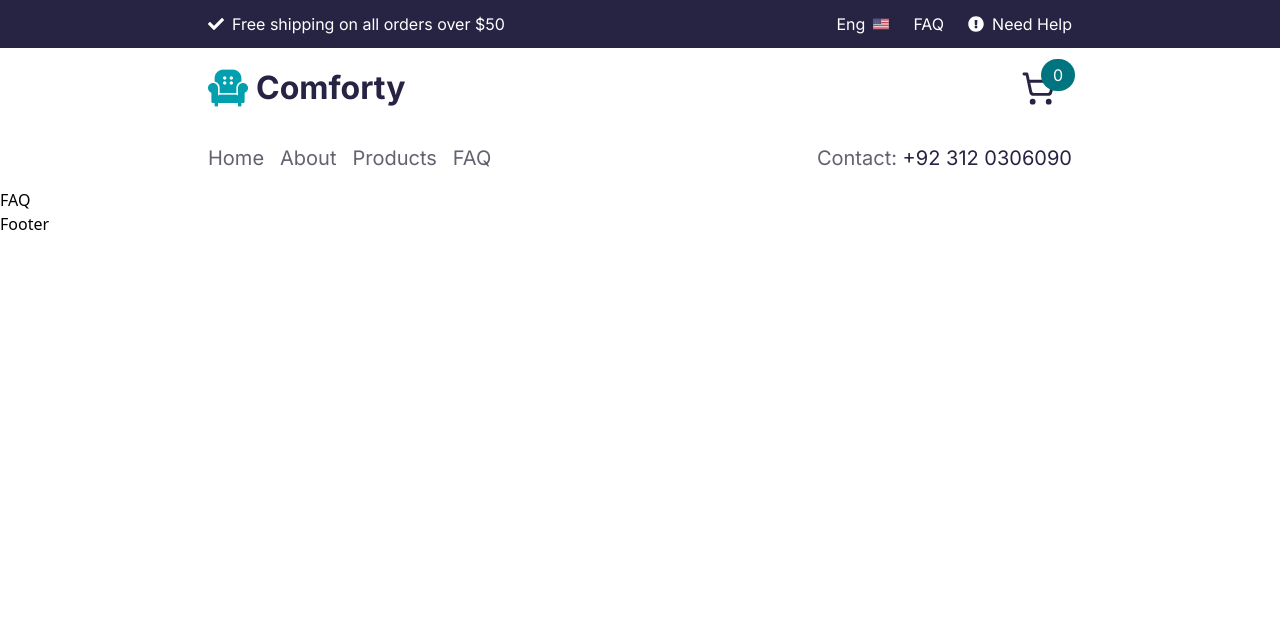
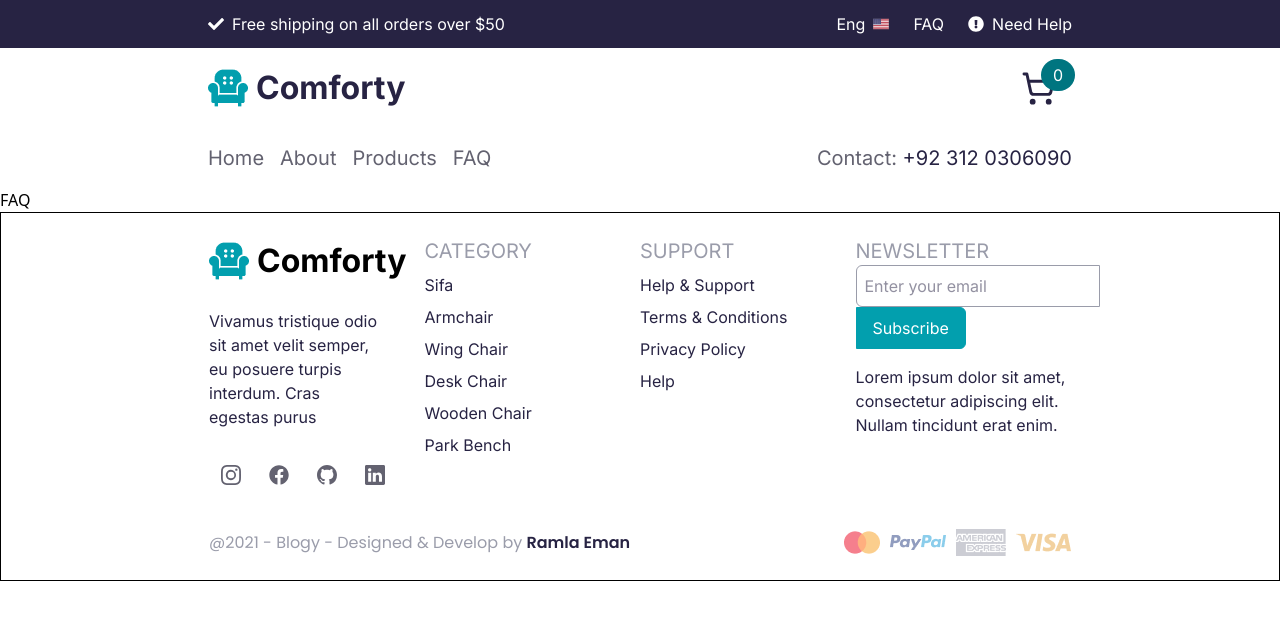
Before and after one commit to Ramla-Eman/Comforty-Template, a React (Vite) app: page /faq in a window 1280 px wide. Shown: the top 620 px of the page. Built offline with nearby package versions, Linux system fonts and the light colour scheme.

Commit message:
complete footer

```diff
--- a/src/Components/Footer.jsx
+++ b/src/Components/Footer.jsx
@@ -1,9 +1,63 @@
-import React from 'react'
+import React from "react";
+import FooterLogos from "../assets/FooterLogos.png";
+import logo from "../assets/Logo.png";
+import { BsGithub, BsInstagram, BsLinkedin } from "react-icons/bs";
+import { FaFacebook } from "react-icons/fa";
 
 const Footer = () => {
   return (
-    <div>Footer</div>
-  )
-}
+    <footer className="flex flex-col w-full border py-6 space-y-8 xl:px-[13rem] px-3">
+      <div className="w-full flex flex-wrap md:flex-row flex-col md:items-start items-center justify-between md:text-start text-center font-family-Inter">
+        <div className="md:w-[20%] flex flex-col md:items-start items-center space-y-6">
+          <div className="flex items-center space-x-2">
+            <img src={logo} alt="Logo Comforty" />
+            <h3 className="text-[2rem] font-bold">Comforty</h3>
+          </div>
+          <p className="text-text-color">
+            Vivamus tristique odio sit amet velit semper, eu posuere turpis
+            interdum. Cras egestas purus{" "}
+          </p>
+          <div className="flex space-x-1 text-xl text-my-color4">
+            <a href="https://www.instagram.com/ramlaeman19/" className="p-3 rounded-full hover:text-buttons-Color hover:border hover:border-buttons-Color"><BsInstagram /></a>
+            <a href="https://www.facebook.com/profile.php?id=61570544409433" className="p-3 rounded-full hover:text-buttons-Color hover:border hover:border-buttons-Color"><FaFacebook /></a>
+            <a href="https://github.com/Ramla-Eman" className="p-3 rounded-full hover:text-buttons-Color hover:border hover:border-buttons-Color"><BsGithub /></a>
+            <a href="https://www.linkedin.com/in/ramla-eman/" className="p-3 rounded-full hover:text-buttons-Color hover:border hover:border-buttons-Color"><BsLinkedin /></a>
+          </div>
+        </div>
+        <ul className="space-y-2 md:w-[20%] w-full text-text-color">
+          <li className="uppercase text-xl text-my-color5">Category</li>
+          <li><a href="#">Sifa</a></li>
+          <li><a href="#">Armchair</a></li>
+          <li><a href="#">Wing Chair</a></li>
+          <li><a href="#">Desk Chair</a></li>
+          <li><a href="#">Wooden Chair</a></li>
+          <li><a href="#">Park Bench</a></li>
+        </ul>
+        <ul className="space-y-2 md:w-[20%] w-full text-text-color">
+          <li className="uppercase text-xl text-my-color5">Support</li>
+          <li>Help & Support</li>
+          <li>Terms & Conditions</li>
+          <li>Privacy Policy</li>
+          <li>Help</li>
+        </ul>
+        <div className="space-y-4 text-text-color md:w-[25%]">
+          <label htmlFor="" className="uppercase text-xl text-my-color5">NewsLetter</label>
+          <form>
+            <input type="email" placeholder="Enter your email" className="border py-2 border-my-color5 rounded-l-md pl-2"/>
+            <button type="submit" className="text-my-color10 bg-buttons-Color border-buttons-Color border py-2 px-4 rounded-r-md">Subscribe</button>
+          </form>
+          <p>Lorem ipsum dolor sit amet, consectetur adipiscing elit. Nullam tincidunt erat enim.</p>
+        </div>
+      </div>
+      <div className="w-full flex lg:flex-row flex-col items-center justify-between font-family-Poppins">
+        <p className="text-my-color5">
+          @2021 - Blogy - Designed & Develop by{" "}
+          <span className="text-text-color font-semibold">Ramla Eman</span>
+        </p>
+        <img src={FooterLogos} alt="" />
+      </div>
+    </footer>
+  );
+};
 
-export default Footer
+export default Footer;
```
Also changed, not shown: src/assets/FooterLogos.png (added).
